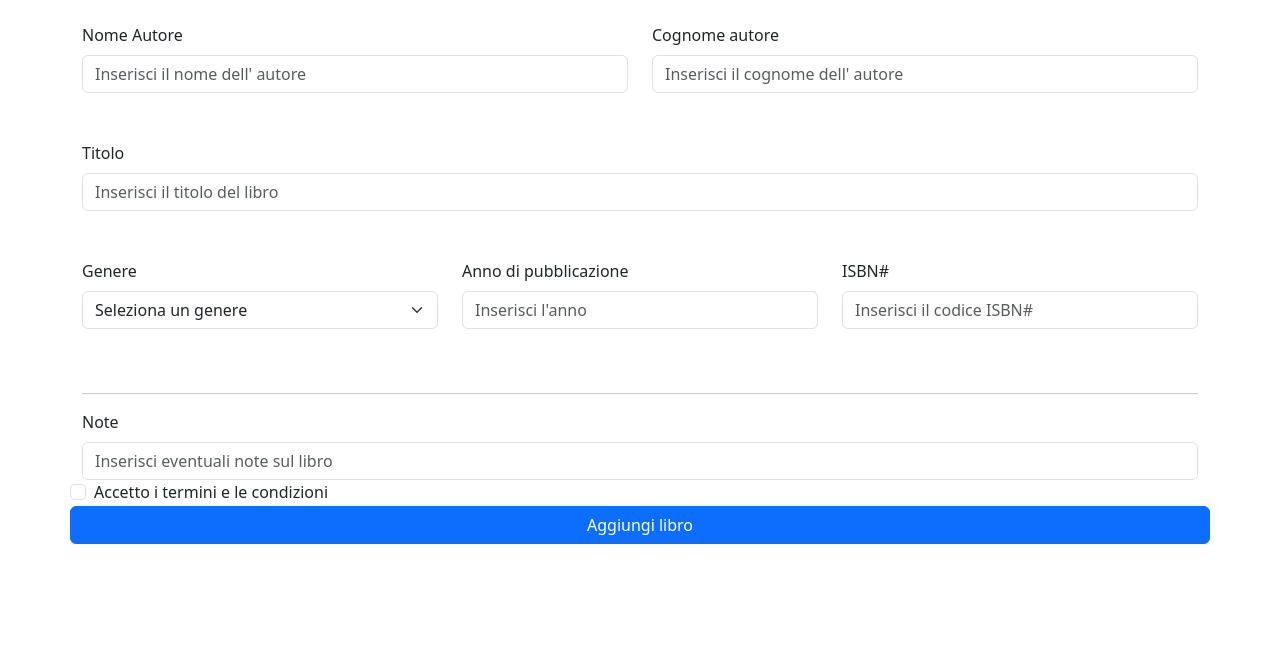
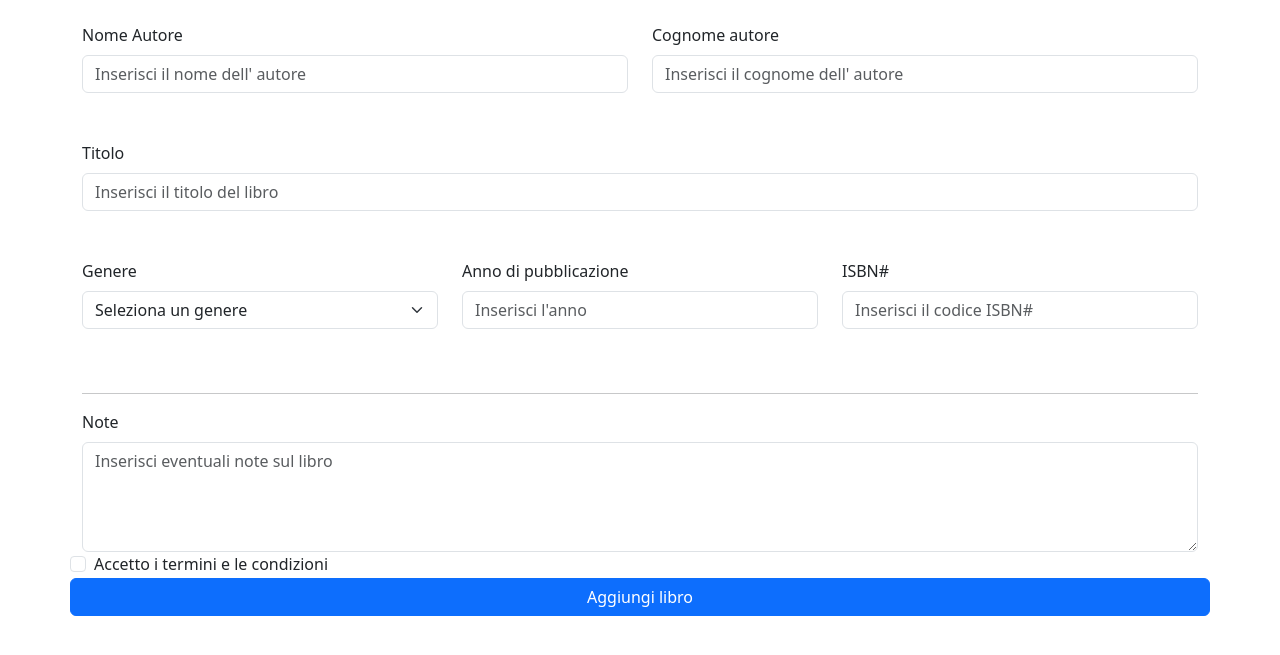
Before and after one commit to riccardo-ottavi/html-css-bootstrap-dashboard, a plain HTML site: page new-book.html in a window 1280 px wide. Shown: the part 121-776 px from the top of the page. Drawn offline with nearby package versions, Linux system fonts and the light colour scheme.

Commit message:
refactoring sezione note

```diff
--- a/new-book.html
+++ b/new-book.html
@@ -75,9 +75,9 @@
             <div class="col">
                 <hr>
                 <form action="#">
-                    <label for="Nome Autore" class="form-label">Note</label>
-                    <input type="text" id="Nome Autore" name="Nome Autore" class="form-control"
-                        placeholder="Inserisci eventuali note sul libro">
+                    <label for="Note" class="form-label">Note</label>
+                    <textarea type="text" id="note" name="note" class="form-control" rows="4"
+                        placeholder="Inserisci eventuali note sul libro"></textarea>
                 </form>
             </div>
             <div class="form-check">
```
